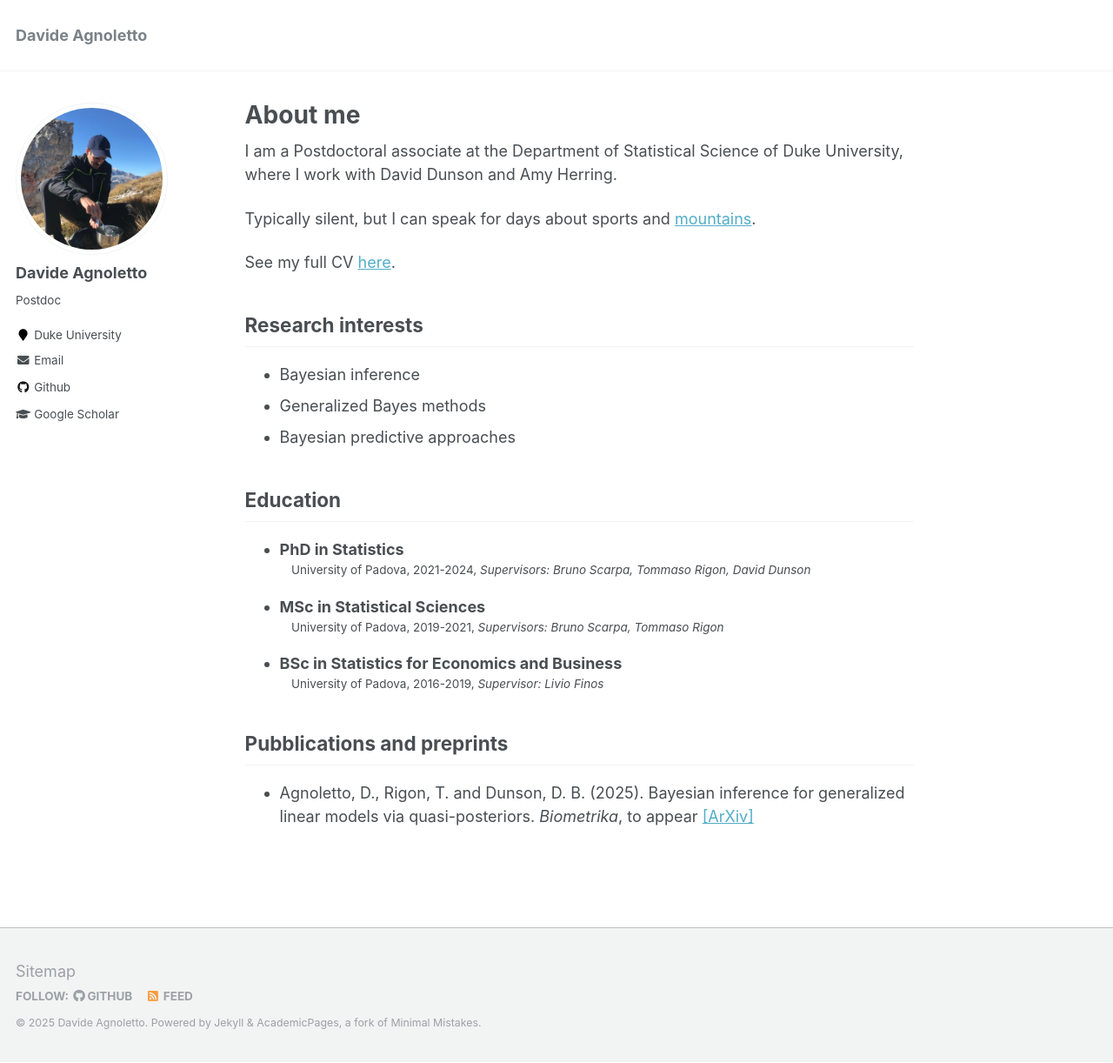
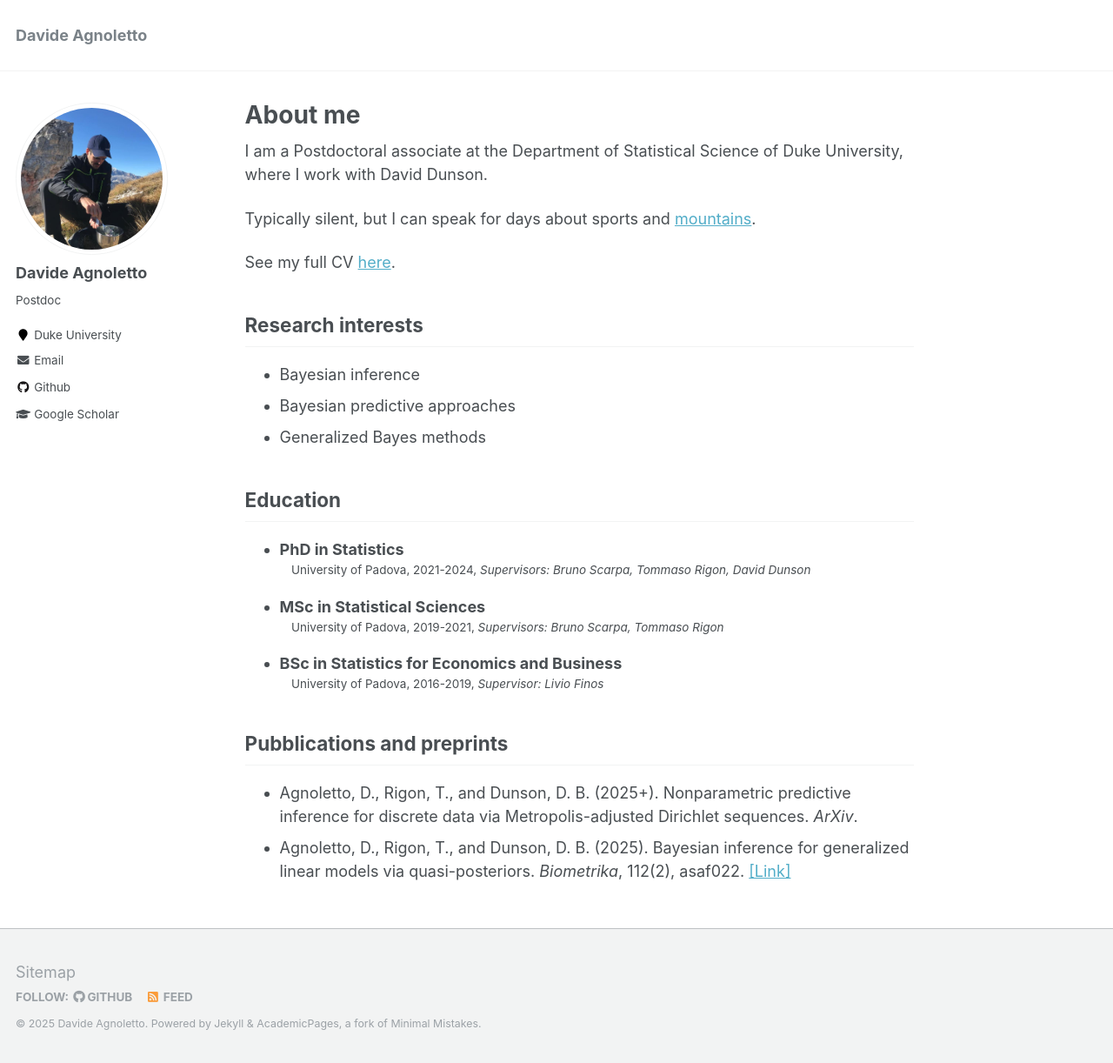
Before and after one commit to davideagno/davideagno.github.io, a Jekyll site: the page built from _pages/about.md, in a window 1280 px wide and 1222 px high. Shown: the whole window at 87% size. Built offline with Jekyll 4.4.1, drawn with Linux system fonts in a browser that asks for light colours.

Commit message:
Update about.md

```diff
--- a/_pages/about.md
+++ b/_pages/about.md
@@ -8,7 +8,7 @@ redirect_from:
   - /about.html
 ---
 
-I am a Postdoctoral associate at the Department of Statistical Science of Duke University, where I work with David Dunson and Amy Herring.
+I am a Postdoctoral associate at the Department of Statistical Science of Duke University, where I work with David Dunson.
 
 Typically silent, but I can speak for days about sports and [mountains](https://maphub.net/davide_agnoletto/escursioni).
 
@@ -18,8 +18,8 @@ See my full CV [here](/files/CURRICULUM.pdf).
 Research interests
 --
 * Bayesian inference
+* Bayesian predictive approaches
 * Generalized Bayes methods
-* Bayesian predictive approaches
 
 
 Education
@@ -34,4 +34,5 @@ Education
 
 Pubblications and preprints
 --
-* Agnoletto, D., Rigon, T. and Dunson, D. B. (2025). Bayesian inference for generalized linear models via quasi-posteriors. *Biometrika*, to appear [\[ArXiv\]](https://arxiv.org/abs/2311.00820)<br />
+* Agnoletto, D., Rigon, T., and Dunson, D. B. (2025+). Nonparametric predictive inference for discrete data via Metropolis-adjusted Dirichlet sequences. *ArXiv*.<br />
+* Agnoletto, D., Rigon, T., and Dunson, D. B. (2025). Bayesian inference for generalized linear models via quasi-posteriors. *Biometrika*, 112(2), asaf022. [\[Link\]](https://academic.oup.com/biomet/article-abstract/112/2/asaf022/8098046)<br />
```
